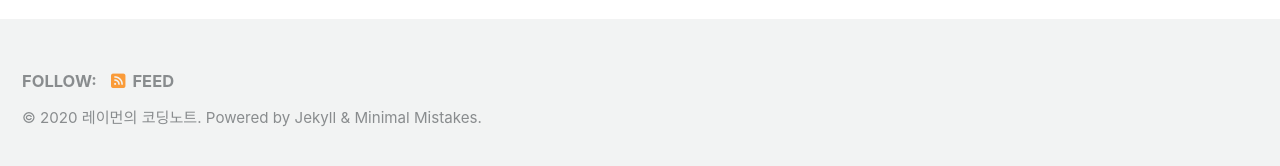
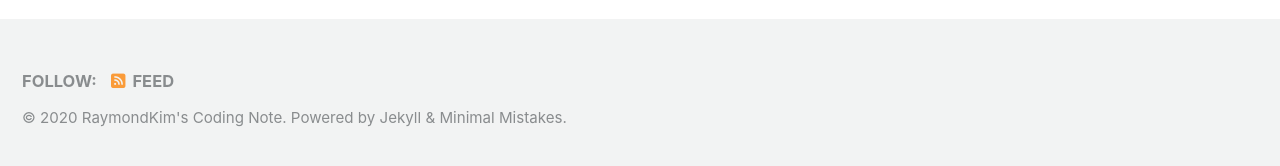
Before and after one commit to raymondkim0818/raymondkim0818.github.io, a Jekyll site: the page built from index.html, in a window 1280 px wide and 900 px high, scrolled down 222 px. Shown: the part 726-892 px from the top of the window. Built offline with Jekyll 4.4.1, drawn with Linux system fonts in a browser that asks for light colours; cached includes are drawn as plain includes; nearby versions of some CDN libraries; the list of posts is cut into pages by our own code.

Commit message:
profile edit

```diff
--- a/_config.yml
+++ b/_config.yml
@@ -16,10 +16,10 @@ minimal_mistakes_skin    : "default" # "air", "aqua", "contrast", "dark", "dirt"
 
 # Site Settings
 locale                   : "en-US"
-title                    : "Raymond의 코딩 노트"
+title                    : "RaymondKim's Coding Note"
 title_separator          : "-"
 subtitle                 : # site tagline that appears below site title in masthead
-name                     : "레이먼의 코딩노트"
+name                     : "RaymondKim's Coding Note"
 description              : "잡다한 코딩관련 자료를 포스팅하는 레이먼입니다."
 url                      : "https://raymondkim0818.github.io"
 baseurl                  : # the subpath of your site, e.g. "/blog"
```
